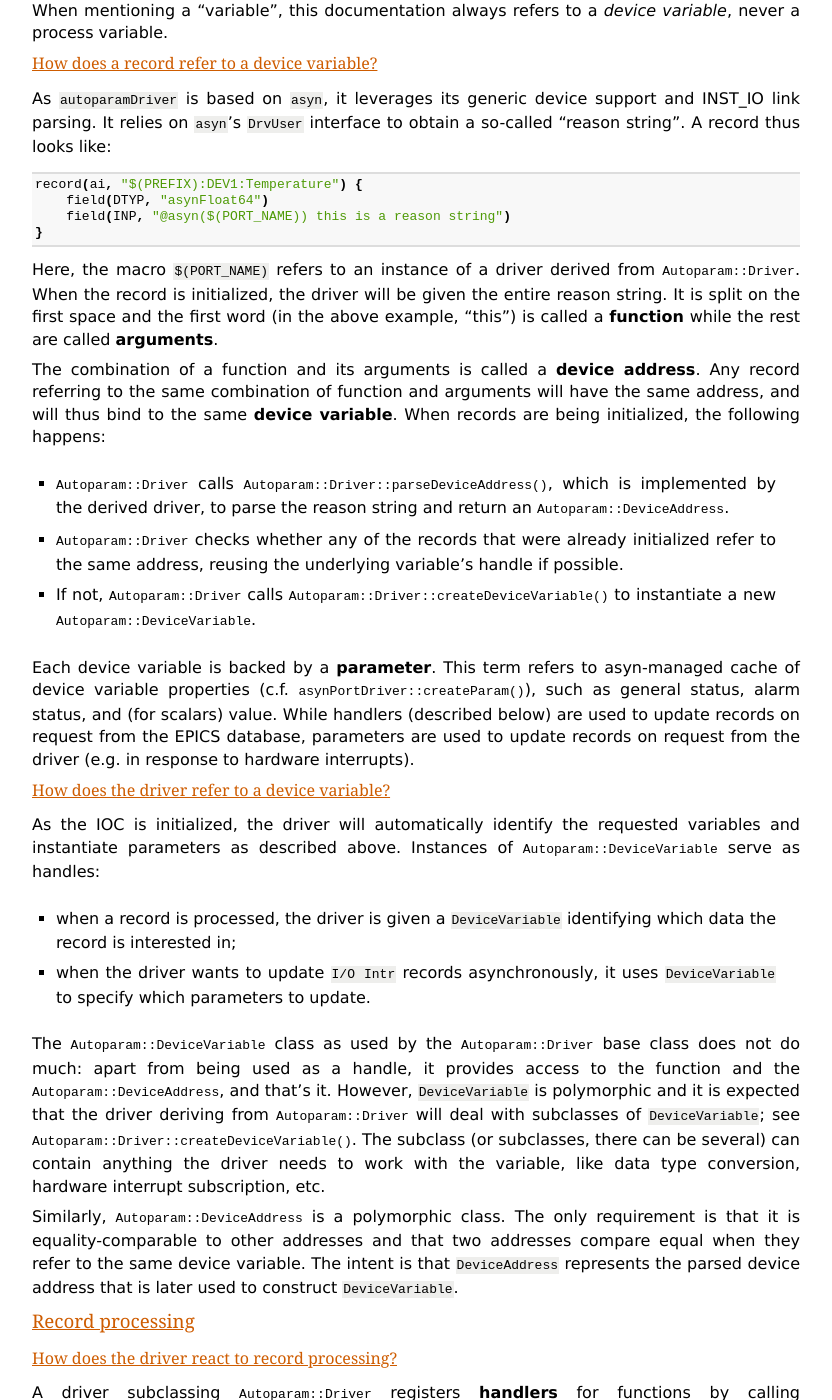
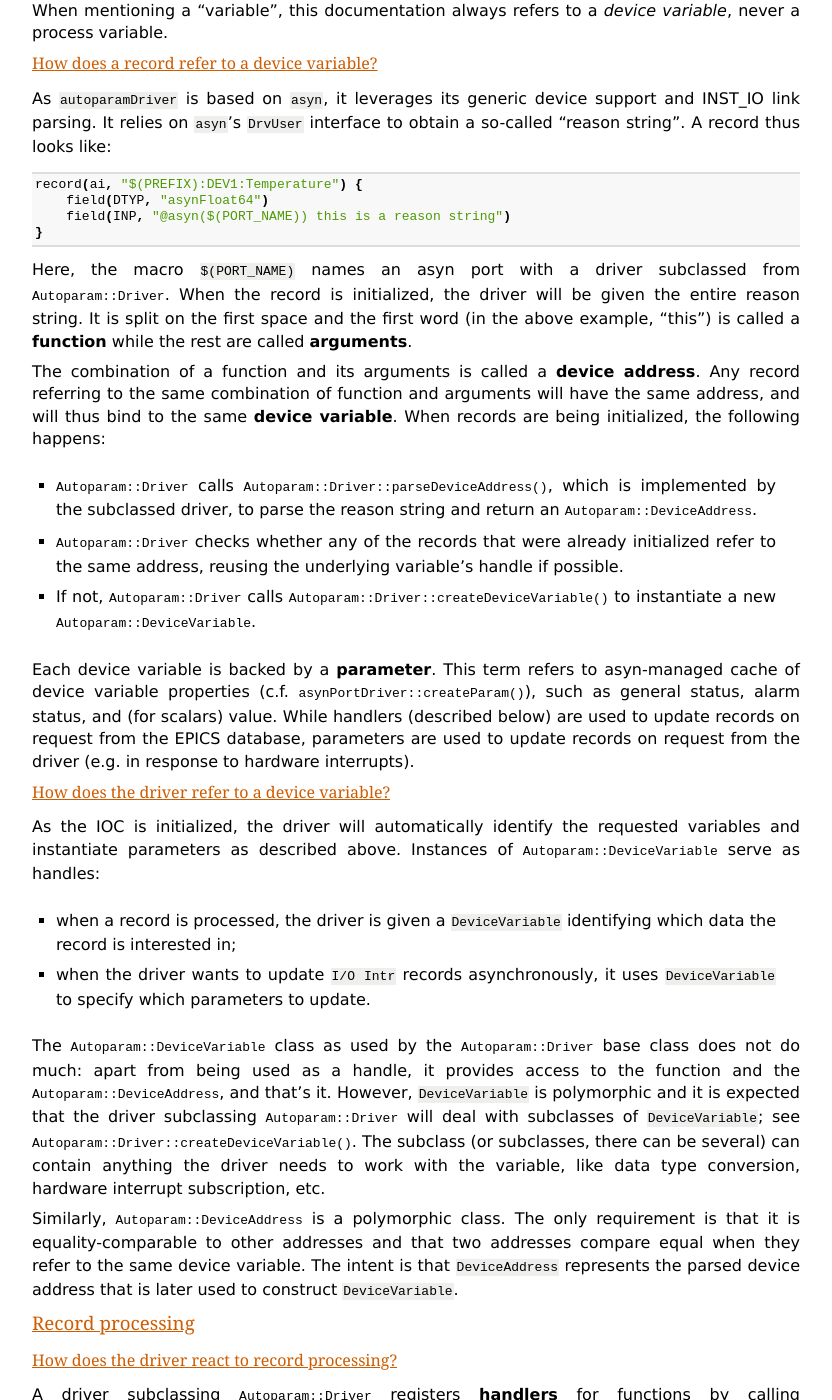
Before and after one commit to Cosylab/autoparamDriver, a Sphinx documentation site: the page built from docs/source/introduction.rst, in a window 1280 px wide and 1400 px high, scrolled down 1819 px. Shown: the whole window, without its empty margins (48-880 px from the left). Built offline with Sphinx 7.4.7, drawn with Linux system fonts in a browser that asks for light colours; the version number could not be read and is left out.

Commit message:
docs: reword "derived driver" to "driver subclass"

```diff
--- a/docs/source/introduction.rst
+++ b/docs/source/introduction.rst
@@ -106,11 +106,11 @@ to obtain a so-called "reason string". A record thus looks like::
       field(INP, "@asyn($(PORT_NAME)) this is a reason string")
   }
 
-Here, the macro ``$(PORT_NAME)`` refers to an instance of a driver derived from
-:cpp:class:`Autoparam::Driver`. When the record is initialized, the driver will
-be given the entire reason string. It is split on the first space and the first
-word (in the above example, "this") is called a **function** while the rest are
-called **arguments**.
+Here, the macro ``$(PORT_NAME)`` names an asyn port with a driver subclassed
+from :cpp:class:`Autoparam::Driver`. When the record is initialized, the driver
+will be given the entire reason string. It is split on the first space and the
+first word (in the above example, "this") is called a **function** while the
+rest are called **arguments**.
 
 The combination of a function and its arguments is called a **device address**.
 Any record referring to the same combination of function and arguments will have
@@ -119,7 +119,7 @@ records are being initialized, the following happens:
 
 * :cpp:class:`Autoparam::Driver` calls
   :cpp:func:`Autoparam::Driver::parseDeviceAddress()`, which is implemented
-  by the derived driver, to parse the reason string and return an
+  by the subclassed driver, to parse the reason string and return an
   :cpp:class:`Autoparam::DeviceAddress`.
 * :cpp:class:`Autoparam::Driver` checks whether any of the records that were
   already initialized refer to the same address, reusing the underlying
@@ -151,12 +151,12 @@ The :cpp:class:`Autoparam::DeviceVariable` class as used by the
 :cpp:class:`Autoparam::Driver` base class does not do much: apart from being
 used as a handle, it provides access to the function and the
 :cpp:class:`Autoparam::DeviceAddress`, and that's it. However,
-``DeviceVariable`` is polymorphic and it is expected that the driver deriving
-from :cpp:class:`Autoparam::Driver` will deal with subclasses of
-``DeviceVariable``; see :cpp:func:`Autoparam::Driver::createDeviceVariable()`.
-The subclass (or subclasses, there can be several) can contain anything the
-driver needs to work with the variable, like data type conversion, hardware
-interrupt subscription, etc.
+``DeviceVariable`` is polymorphic and it is expected that the driver subclassing
+:cpp:class:`Autoparam::Driver` will deal with subclasses of ``DeviceVariable``;
+see :cpp:func:`Autoparam::Driver::createDeviceVariable()`. The subclass (or
+subclasses, there can be several) can contain anything the driver needs to work
+with the variable, like data type conversion, hardware interrupt subscription,
+etc.
 
 Similarly, :cpp:class:`Autoparam::DeviceAddress` is a polymorphic class. The
 only requirement is that it is equality-comparable to other addresses and that
--- a/docs/source/tutorial.rst
+++ b/docs/source/tutorial.rst
@@ -256,10 +256,10 @@ we can do that, we need some kind of handle that we can use to refer to data on
 the device.
 
 :cpp:class:`Autoparam::Driver` requires two steps to create a handle from an
-``INP`` or an ``OUT`` field of a record. First, we need to derive a class from
+``INP`` or an ``OUT`` field of a record. First, we need to subclass
 :cpp:class:`Autoparam::DeviceAddress` and override
-:cpp:func:`Autoparam::Driver::parseDeviceAddress()` to instantiate it.
-Looking at the three functions we need to distinguish, the following should be
+:cpp:func:`Autoparam::Driver::parseDeviceAddress()` to instantiate it. Looking
+at the three functions we need to distinguish, the following should be
 sufficient::
 
   using namespace Autoparam::Convenience;
```
Also changed, not shown: 3 other files.
